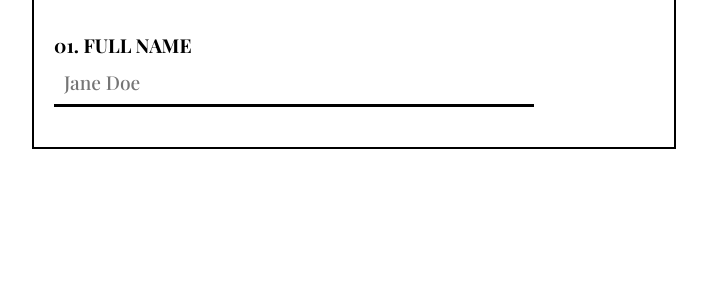
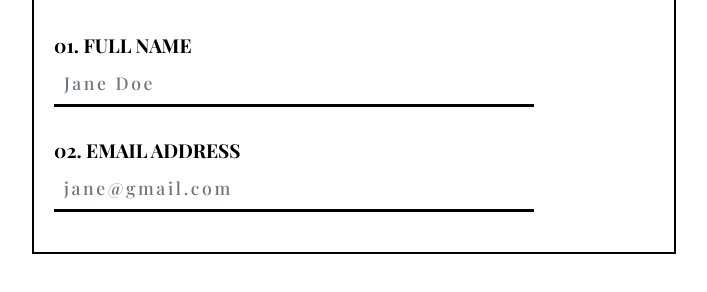
Before and after one commit to BuhleMtshali/software-engineering, a website: page month-01-javascript/day-06-event-forms/index.html in a window 1280 px wide. Shown: the part 156-448 px from the top of the page, without its empty margins (286-993 px from the left). Drawn offline with nearby package versions, Linux system fonts and the light colour scheme; a web font is replaced by a local one.

Commit message:
feat: restructure form layout for improved organization and styling

```diff
--- a/month-01-javascript/day-06-event-forms/app.css
+++ b/month-01-javascript/day-06-event-forms/app.css
@@ -39,6 +39,7 @@ small{
     text-transform: uppercase;
     font-weight: 500;
     text-align: center;
+
 }
 
 form{
@@ -47,6 +48,8 @@ form{
     justify-content: flex-start;
     max-width: 80%;
     margin: 20px 0;
+    display: flex;
+    gap: 20px;
 }
 
 form label{
@@ -66,11 +69,19 @@ form input{
 
 form ::placeholder{
     font-family: var(--main-font);
-    font-size: 1.2rem;
+    font-size: 1.1rem;
     font-weight: 500;
+    color: var(--grey-text);
+    letter-spacing: 0.15em;
 }
 
 :focus{
     outline: none;
     border-bottom: 5px solid black;
 }
+
+.form-wrapper{
+    display: flex;
+    flex-direction: column;
+
+}
--- a/month-01-javascript/day-06-event-forms/index.html
+++ b/month-01-javascript/day-06-event-forms/index.html
@@ -12,8 +12,15 @@
         <h1 class="main-heading">Feedback Form</h1>
         <small>VOLUME 01 - ISSUE 24</small>
         <form>
-            <label for="fullName">01. FULL NAME</label>
-            <input type="text" name="fullName" id="fullName" placeholder="Jane Doe">
+            <div class="form-wrapper">
+                <label for="fullName">01. FULL NAME</label>
+                <input type="text" name="fullName" id="fullName" placeholder="Jane Doe">
+            </div>
+            <div class="form-wrapper">
+                <label for="emailAddress">02. EMAIL ADDRESS</label>
+                <input type="email" name="emailAddress" id="emailAddress" placeholder="jane@gmail.com">
+            </div>
+
         </form>
     </div>
 </body>
```
